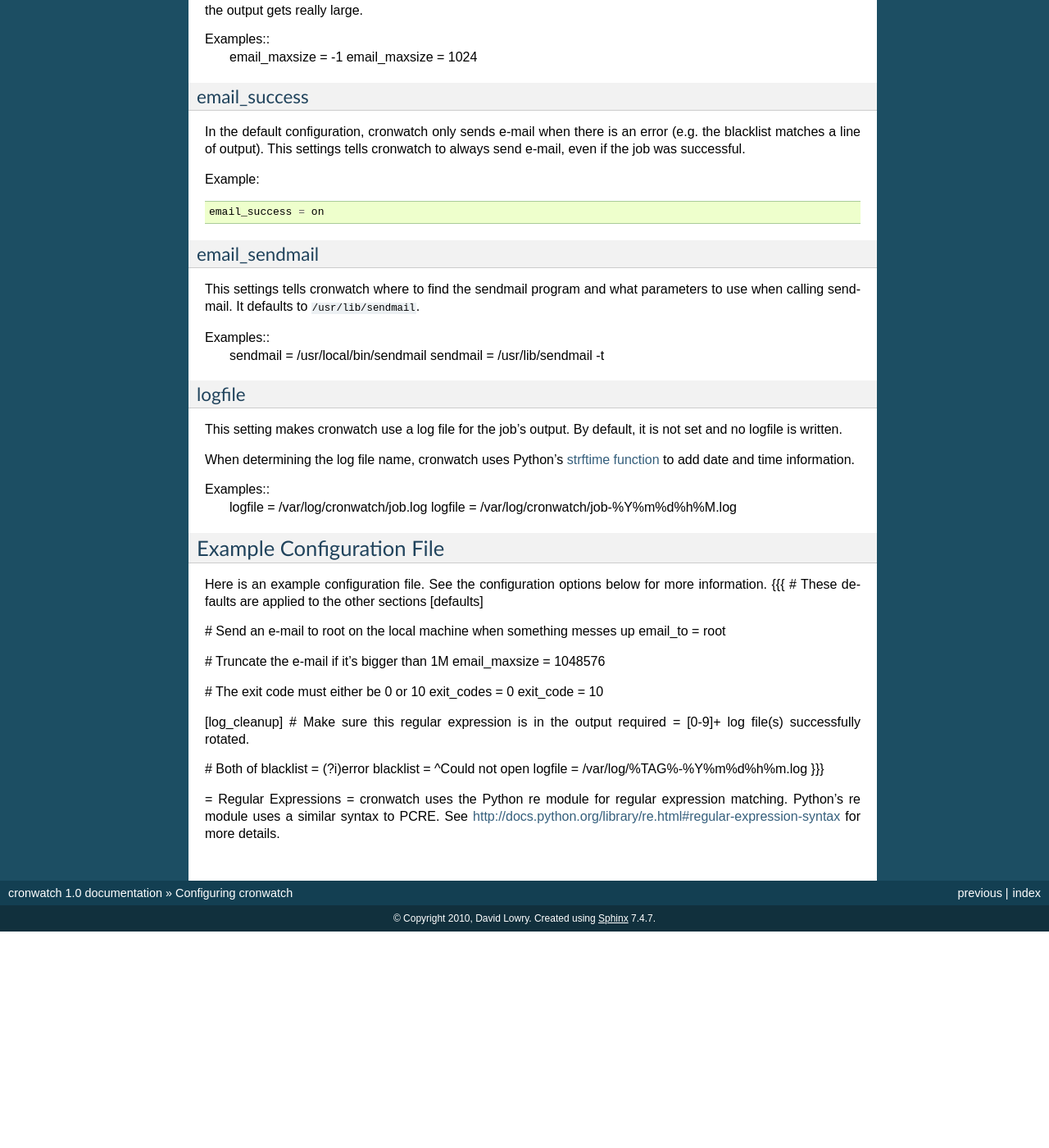
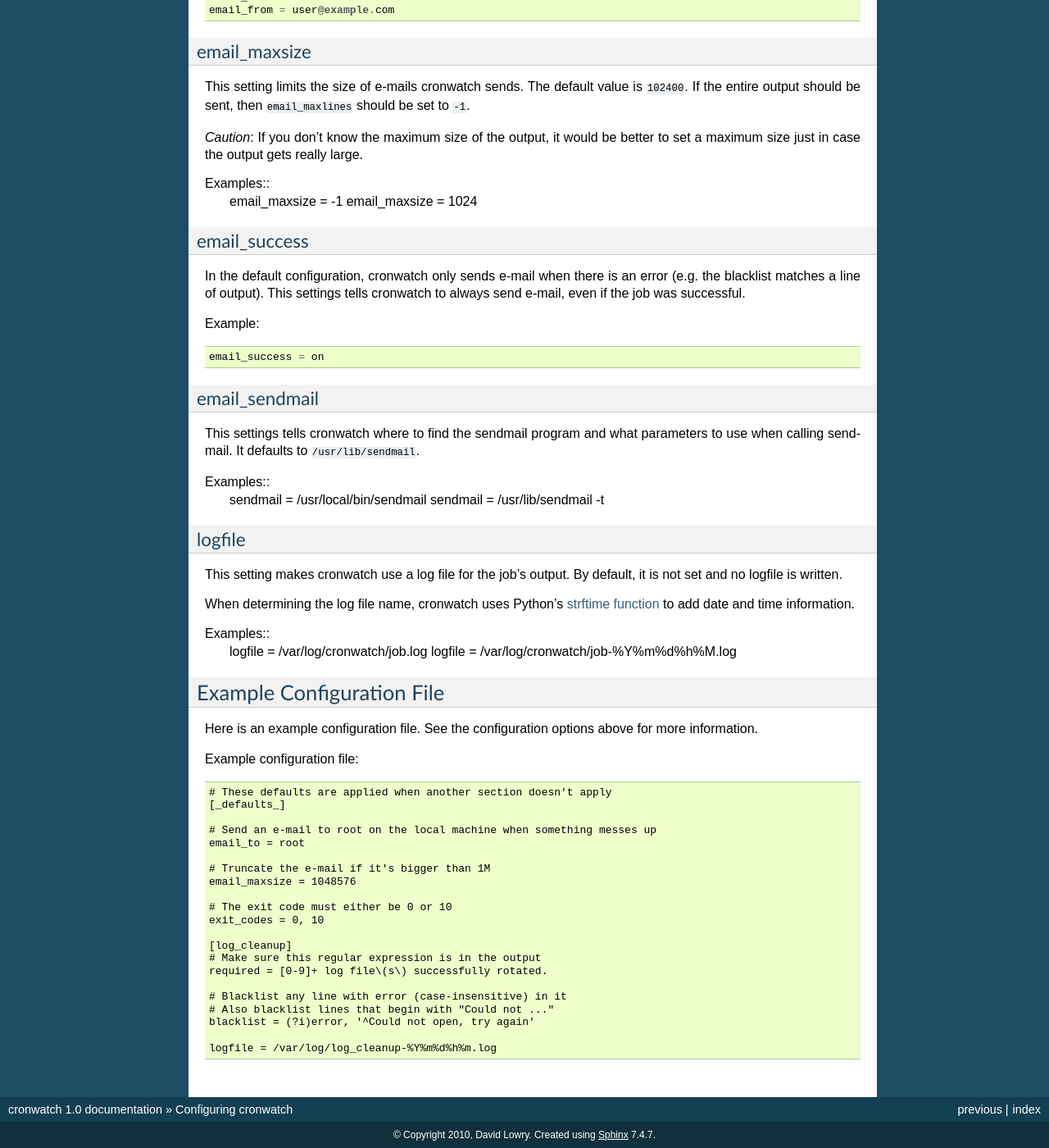
Before and after one commit to wdlowry/cronwatch, a Sphinx documentation site: the page built from docs/source/config.rst, in a window 1280 px wide and 1400 px high, scrolled down 2935 px. Shown: the whole window at 82% size. Built offline with Sphinx 7.4.7, drawn with Linux system fonts in a browser that asks for light colours; before the commit the page ends 4071 px from its top, so only the background shows below that; some of the changed text lies outside the part shown.

Commit message:
Finished example config

```diff
--- a/docs/source/config.rst
+++ b/docs/source/config.rst
@@ -53,6 +53,17 @@ In this case, the ``[myscript]`` section will be used only if the tag is
 Any other tag would make cronwatch use the ``[_default_]`` section. In the
 event that there is no ``[_default_]`` section and a suitable section cannot be
 found, cronwatch will use the :ref:`defaults <defaults>`.
+
+Regular Expressions
+===================
+cronwatch uses the Python ``re`` module for regular expression matching.
+Python's ``re`` module uses a similar syntax to PCRE. See `the module
+documentation
+<http://docs.python.org/library/re.html#regular-expression-syntax>`_ for more
+details.
+
+One little tidbit: To make a regular expression case insensitive, use the string
+``(?i)`` somewhere in the regular expressions.
 
 Options
 =======
@@ -224,30 +235,29 @@ Examples::
 
 Example Configuration File
 ==========================
-Here is an example configuration file. See the configuration options below for more information.
-{{{
-# These defaults are applied to the other sections
-[defaults]
+Here is an example configuration file. See the configuration options above for
+more information.
 
-# Send an e-mail to root on the local machine when something messes up
-email_to = root
+Example configuration file::
 
-# Truncate the e-mail if it's bigger than 1M
-email_maxsize = 1048576
+    # These defaults are applied when another section doesn't apply
+    [_defaults_]
 
-# The exit code must either be 0 or 10
-exit_codes = 0
-exit_code = 10
+    # Send an e-mail to root on the local machine when something messes up
+    email_to = root
 
-[log_cleanup]
-# Make sure this regular expression is in the output
-required = [0-9]+ log file\(s\) successfully rotated.
+    # Truncate the e-mail if it's bigger than 1M
+    email_maxsize = 1048576
 
-# Both of
-blacklist = (?i)error
-blacklist = ^Could not open
-logfile = /var/log/%TAG%-%Y%m%d%h%m.log
-}}}
+    # The exit code must either be 0 or 10
+    exit_codes = 0, 10
 
-= Regular Expressions =
-cronwatch uses the Python re module for regular expression matching. Python's re module uses a similar syntax to PCRE. See http://docs.python.org/library/re.html#regular-expression-syntax for more details.
+    [log_cleanup]
+    # Make sure this regular expression is in the output
+    required = [0-9]+ log file\(s\) successfully rotated.
+
+    # Blacklist any line with error (case-insensitive) in it
+    # Also blacklist lines that begin with "Could not ..."
+    blacklist = (?i)error, '^Could not open, try again'
+
+    logfile = /var/log/log_cleanup-%Y%m%d%h%m.log
```
